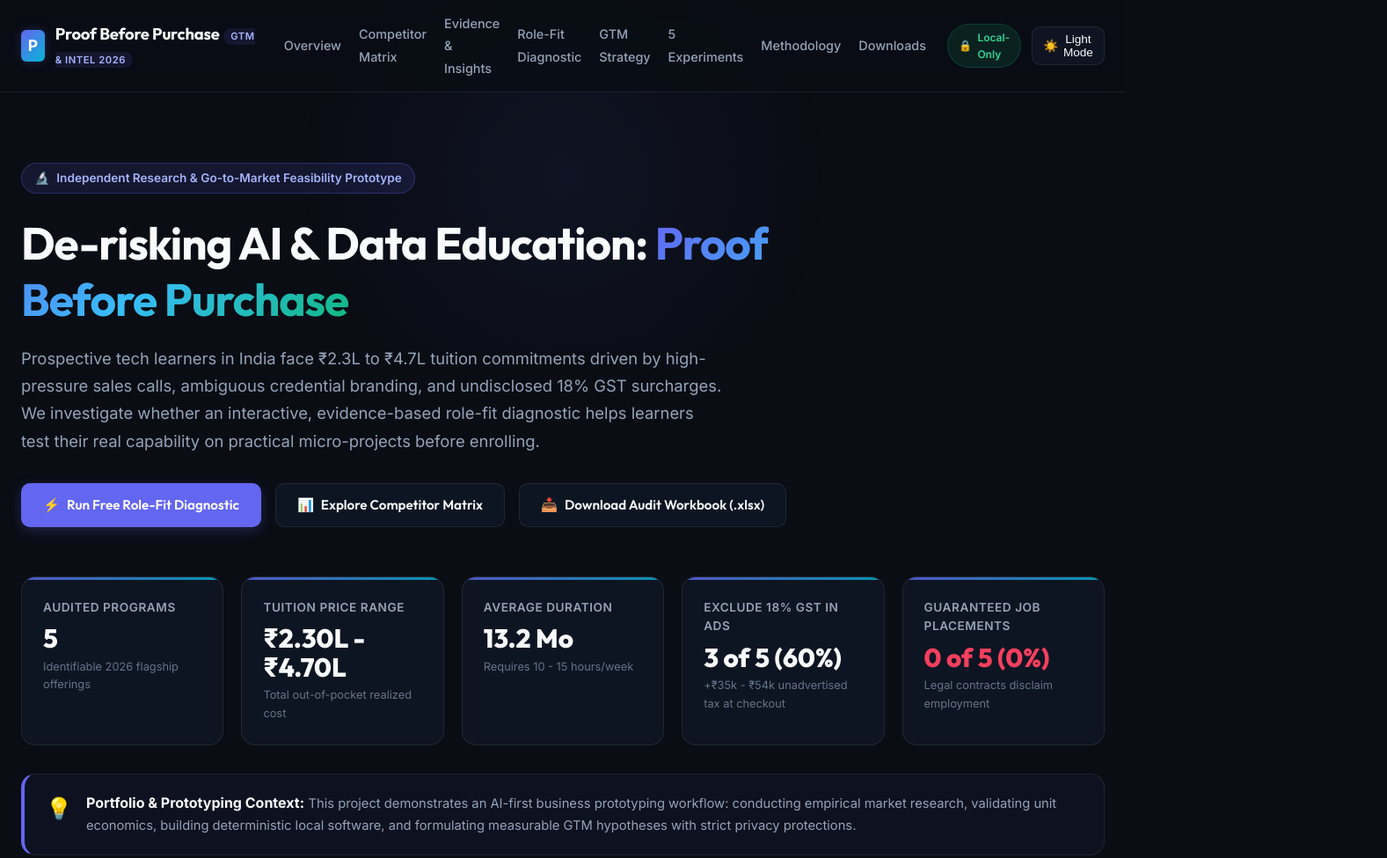
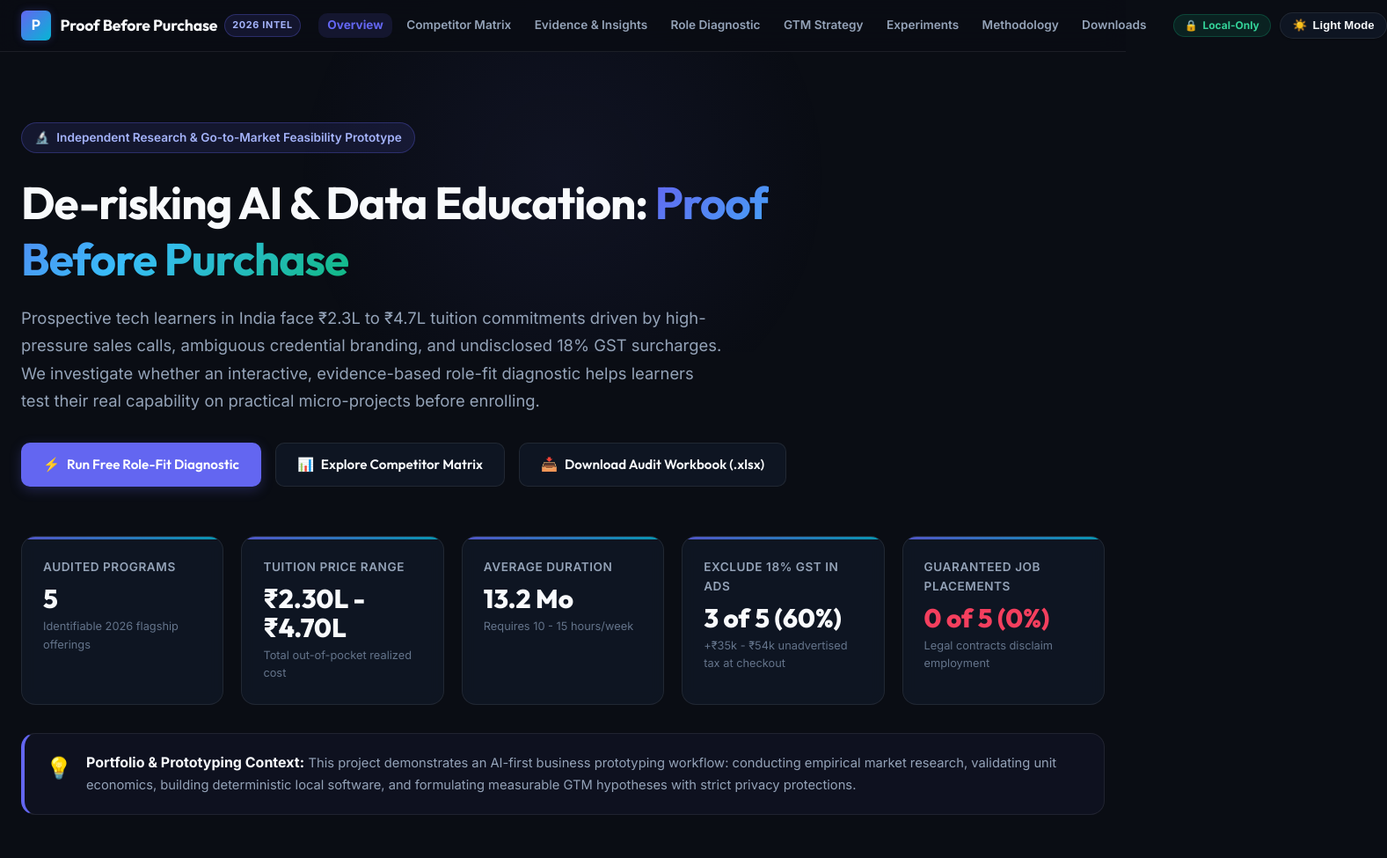
Before and after one commit to Niranjan-Murugarasu024/AI-Assisted-Competitive-Intelligence-and-GTM-Test-Plan-, a website with bundled scripts: page index.html in a window 1280 px wide. Shown: the top 975 px of the page at 88% size, 1577 px wide, since content can reach past the window. Built offline with nearby package versions, Linux system fonts and the light colour scheme.

Commit message:
fix(header): align navbar, prevent text wrapping, and refine professional SaaS header styling

```diff
--- a/index.html
+++ b/index.html
@@ -19,9 +19,9 @@
     <div class="container nav-content">
       <div class="brand-wrapper">
         <div class="brand-logo" aria-hidden="true">P</div>
-        <div>
+        <div class="brand-text-group">
           <span class="brand-text">Proof Before Purchase</span>
-          <span class="brand-tag">GTM & Intel 2026</span>
+          <span class="brand-tag">2026 INTEL</span>
         </div>
       </div>
 
@@ -29,9 +29,9 @@
         <li><a href="#overview" id="nav-overview">Overview</a></li>
         <li><a href="#matrix" id="nav-matrix">Competitor Matrix</a></li>
         <li><a href="#evidence" id="nav-evidence">Evidence & Insights</a></li>
-        <li><a href="#diagnostic" id="nav-diagnostic">Role-Fit Diagnostic</a></li>
+        <li><a href="#diagnostic" id="nav-diagnostic">Role Diagnostic</a></li>
         <li><a href="#gtm-strategy" id="nav-gtm">GTM Strategy</a></li>
-        <li><a href="#experiments" id="nav-experiments">5 Experiments</a></li>
+        <li><a href="#experiments" id="nav-experiments">Experiments</a></li>
         <li><a href="#methodology" id="nav-methodology">Methodology</a></li>
         <li><a href="#downloads" id="nav-downloads">Downloads</a></li>
       </ul>
--- a/src/css/styles.css
+++ b/src/css/styles.css
@@ -184,35 +184,38 @@
 .navbar {
   position: sticky;
   top: 0;
-  background: rgba(10, 13, 20, 0.85);
-  backdrop-filter: blur(12px);
-  -webkit-backdrop-filter: blur(12px);
+  background: rgba(10, 13, 20, 0.92);
+  backdrop-filter: blur(14px);
+  -webkit-backdrop-filter: blur(14px);
   border-bottom: 1px solid var(--border-subtle);
   z-index: 1000;
-  padding: 0.85rem 0;
+  padding: 0.75rem 0;
   transition: background-color var(--transition-normal);
 }
 
 [data-theme="light"] .navbar {
-  background: rgba(248, 250, 252, 0.88);
+  background: rgba(255, 255, 255, 0.96);
+  border-bottom: 1px solid #e2e8f0;
+  box-shadow: 0 1px 4px rgba(0, 0, 0, 0.04);
 }
 
 .nav-content {
   display: flex;
   align-items: center;
   justify-content: space-between;
-  gap: 1.5rem;
+  gap: 1.25rem;
 }
 
 .brand-wrapper {
-  display: flex;
+  display: inline-flex;
   align-items: center;
-  gap: 0.75rem;
+  gap: 0.65rem;
+  flex-shrink: 0;
 }
 
 .brand-logo {
-  width: 36px;
-  height: 36px;
+  width: 34px;
+  height: 34px;
   background: linear-gradient(135deg, var(--accent-primary), var(--accent-cyan));
   border-radius: var(--radius-sm);
   display: flex;
@@ -220,85 +223,147 @@
   justify-content: center;
   color: #fff;
   font-weight: 800;
-  font-size: 1.1rem;
-  box-shadow: 0 0 12px var(--accent-primary-glow);
+  font-size: 1rem;
+  box-shadow: 0 0 10px var(--accent-primary-glow);
+  flex-shrink: 0;
+}
+
+.brand-text-group {
+  display: inline-flex;
+  align-items: center;
+  gap: 0.5rem;
+  white-space: nowrap;
 }
 
 .brand-text {
   font-family: var(--font-heading);
-  font-size: 1.15rem;
+  font-size: 1.1rem;
   font-weight: 700;
   color: var(--text-main);
   letter-spacing: -0.01em;
+  white-space: nowrap;
 }
 
 .brand-tag {
-  font-size: 0.7rem;
-  padding: 0.15rem 0.5rem;
+  font-size: 0.68rem;
+  padding: 0.2rem 0.5rem;
   background: var(--badge-bg-info);
   color: var(--badge-text-info);
   border-radius: var(--radius-full);
-  font-weight: 600;
+  font-weight: 700;
   text-transform: uppercase;
-  letter-spacing: 0.05em;
+  letter-spacing: 0.06em;
+  border: 1px solid var(--border-highlight);
+  white-space: nowrap;
+  display: inline-block;
 }
 
 .nav-links {
   display: flex;
   align-items: center;
-  gap: 1.25rem;
+  gap: 0.35rem;
   list-style: none;
+  margin: 0;
+  padding: 0;
+  white-space: nowrap;
+  flex-wrap: nowrap;
+}
+
+.nav-links li {
+  display: flex;
+  align-items: center;
+  white-space: nowrap;
 }
 
 .nav-links a {
-  font-size: 0.9rem;
-  font-weight: 500;
+  display: inline-flex;
+  align-items: center;
+  padding: 0.45rem 0.65rem;
+  font-size: 0.85rem;
+  font-weight: 600;
   color: var(--text-muted);
-  transition: color var(--transition-fast);
+  border-radius: var(--radius-md);
+  white-space: nowrap;
+  transition: all var(--transition-fast);
+  line-height: 1;
 }
 
-.nav-links a:hover,
-.nav-links a.active {
+.nav-links a:hover {
   color: var(--text-main);
+  background: var(--bg-card-hover);
   text-decoration: none;
 }
 
+.nav-links a.active {
+  color: var(--accent-primary);
+  background: var(--badge-bg-info);
+  font-weight: 700;
+}
+
 .nav-controls {
-  display: flex;
+  display: inline-flex;
   align-items: center;
-  gap: 0.75rem;
+  gap: 0.65rem;
+  flex-shrink: 0;
+  white-space: nowrap;
 }
 
 .privacy-badge {
   display: inline-flex;
   align-items: center;
-  gap: 0.4rem;
-  padding: 0.3rem 0.75rem;
+  gap: 0.35rem;
+  padding: 0.35rem 0.75rem;
   background: var(--badge-bg-success);
   color: var(--badge-text-success);
   border-radius: var(--radius-full);
   font-size: 0.75rem;
-  font-weight: 600;
-  border: 1px solid rgba(16, 185, 129, 0.2);
+  font-weight: 700;
+  border: 1px solid rgba(16, 185, 129, 0.25);
+  white-space: nowrap;
+  line-height: 1;
 }
 
 .theme-toggle-btn {
   background: var(--bg-card);
   border: 1px solid var(--border-subtle);
   color: var(--text-main);
-  padding: 0.4rem 0.75rem;
-  border-radius: var(--radius-md);
+  padding: 0.45rem 0.85rem;
+  border-radius: var(--radius-full);
   cursor: pointer;
-  font-size: 0.85rem;
-  display: flex;
+  font-size: 0.82rem;
+  font-weight: 600;
+  display: inline-flex;
   align-items: center;
-  gap: 0.35rem;
+  gap: 0.4rem;
+  white-space: nowrap;
+  box-shadow: var(--shadow-sm);
   transition: all var(--transition-fast);
+  line-height: 1;
 }
 
 .theme-toggle-btn:hover {
   background: var(--bg-card-hover);
   border-color: var(--border-highlight);
+  transform: translateY(-1px);
+}
+
+@media (max-width: 1200px) {
+  .nav-content {
+    gap: 0.75rem;
+  }
+  .nav-links {
+    overflow-x: auto;
+    scrollbar-width: none;
+    -ms-overflow-style: none;
+    padding: 0.2rem 0;
+  }
+  .nav-links::-webkit-scrollbar {
+    display: none;
+  }
+  .nav-links a {
+    padding: 0.4rem 0.5rem;
+    font-size: 0.82rem;
+  }
 }
 
 /* Hero Section */
```
